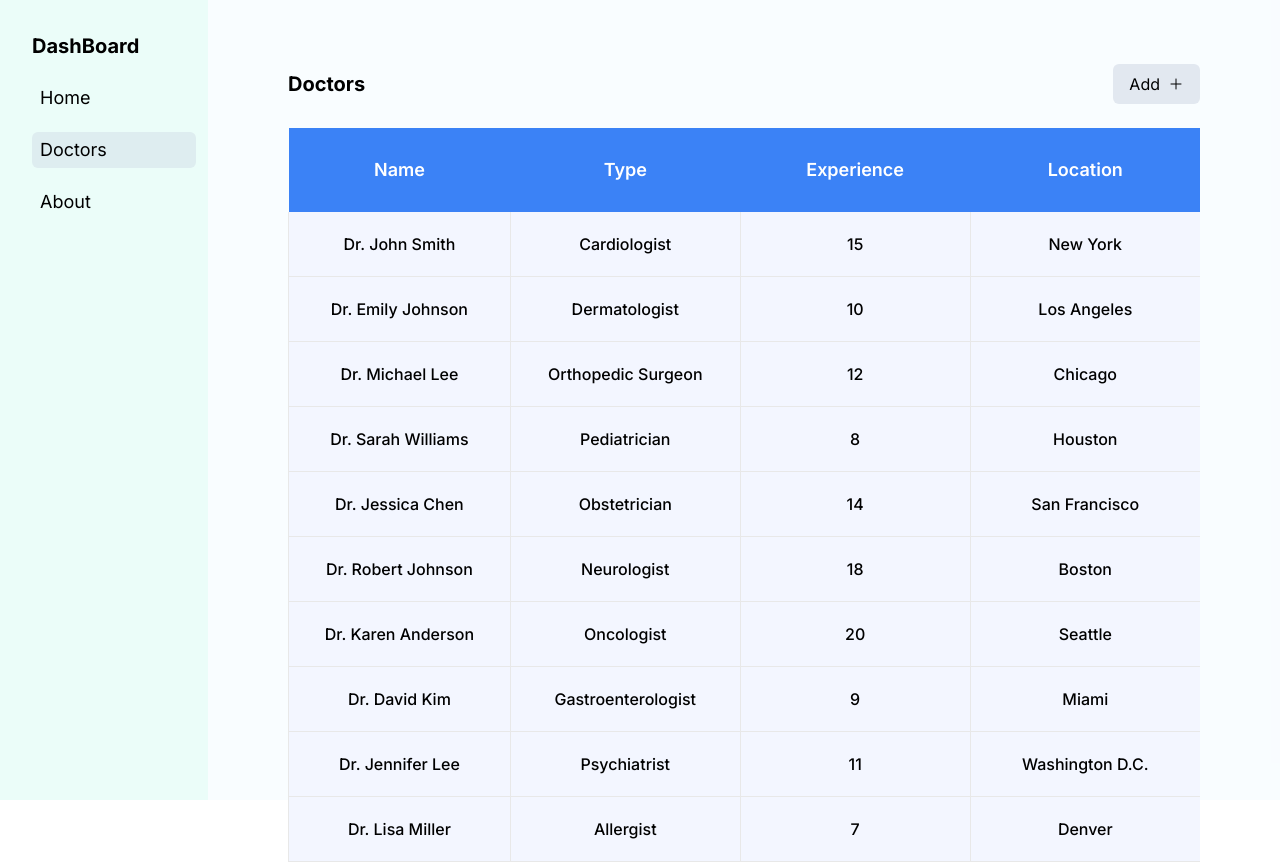
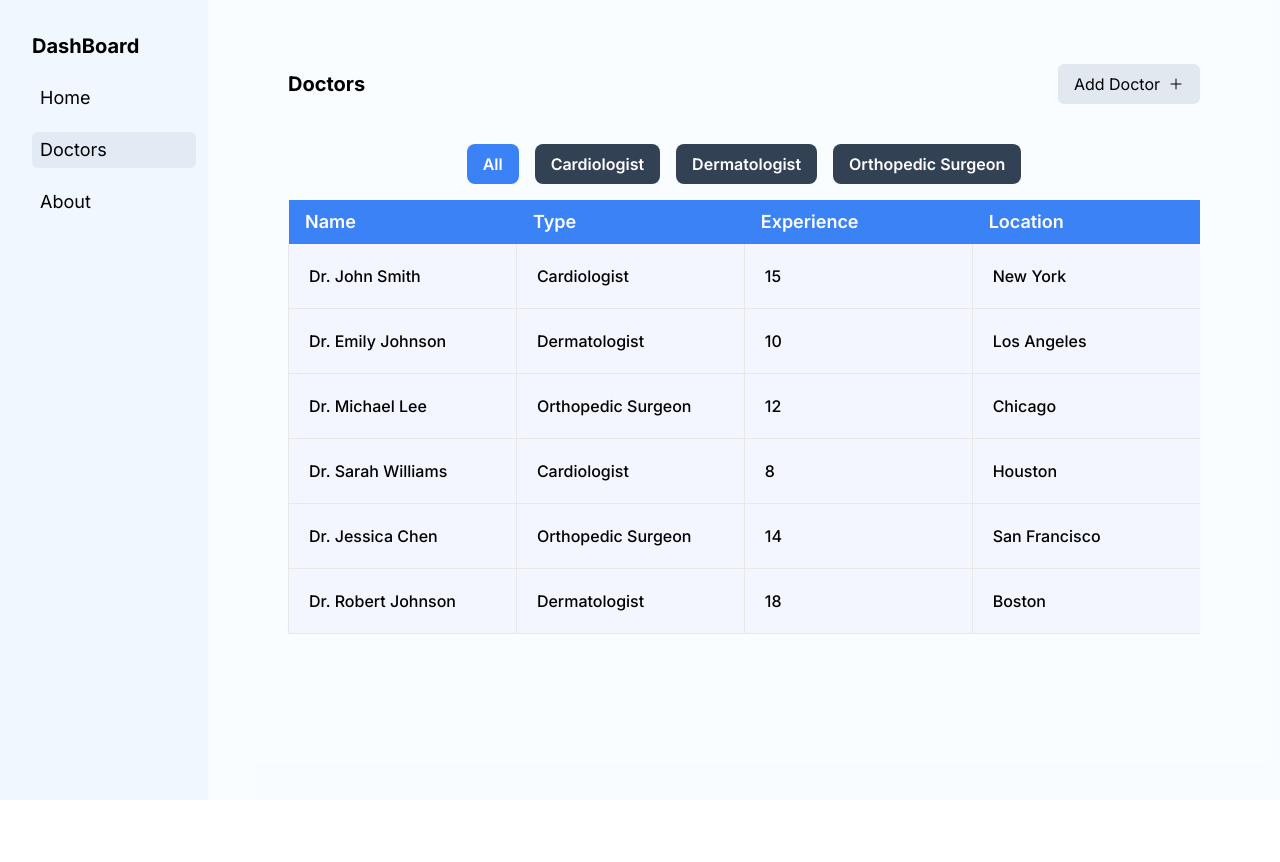
Before and after one commit to Imran-A-K/demo-dashboard-next.js, a Next.js app: page /doctors in a window 1280 px wide. After the commit the page ends 800 px from the top, so only its background shows below. Built offline with nearby package versions, Linux system fonts and the light colour scheme.

Commit message:
completed tab functionality

```diff
--- a/app/(with-layout)/doctors/page.jsx
+++ b/app/(with-layout)/doctors/page.jsx
@@ -1,7 +1,10 @@
 "use client";
+import Table from "@/components/Table/Table";
+import Tabs from "@/components/Tabs/Tabs";
 import TitleSectionWithButton from "@/components/TitleSectionWithButton/TitleSectionWithButton";
+import { useEffect, useState } from "react";
 
-function page() {
+function Doctors() {
   const doctors = [
     {
       id: 1,
@@ -27,128 +30,75 @@ function page() {
     {
       id: 4,
       name: "Dr. Sarah Williams",
-      type: "Pediatrician",
+      type: "Cardiologist",
       experience: 8,
       location: "Houston",
     },
     {
       id: 5,
       name: "Dr. Jessica Chen",
-      type: "Obstetrician",
+      type: "Orthopedic Surgeon",
       experience: 14,
       location: "San Francisco",
     },
     {
       id: 6,
       name: "Dr. Robert Johnson",
-      type: "Neurologist",
+      type: "Dermatologist",
       experience: 18,
       location: "Boston",
     },
-    {
-      id: 7,
-      name: "Dr. Karen Anderson",
-      type: "Oncologist",
-      experience: 20,
-      location: "Seattle",
-    },
-    {
-      id: 8,
-      name: "Dr. David Kim",
-      type: "Gastroenterologist",
-      experience: 9,
-      location: "Miami",
-    },
-    {
-      id: 9,
-      name: "Dr. Jennifer Lee",
-      type: "Psychiatrist",
-      experience: 11,
-      location: "Washington D.C.",
-    },
-    {
-      id: 10,
-      name: "Dr. Lisa Miller",
-      type: "Allergist",
-      experience: 7,
-      location: "Denver",
-    },
+    // {
+    //   id: 7,
+    //   name: "Dr. Karen Anderson",
+    //   type: "Oncologist",
+    //   experience: 20,
+    //   location: "Seattle",
+    // },
+    // {
+    //   id: 8,
+    //   name: "Dr. David Kim",
+    //   type: "Gastroenterologist",
+    //   experience: 9,
+    //   location: "Miami",
+    // },
+    // {
+    //   id: 9,
+    //   name: "Dr. Jennifer Lee",
+    //   type: "Psychiatrist",
+    //   experience: 11,
+    //   location: "Washington D.C.",
+    // },
+    // {
+    //   id: 10,
+    //   name: "Dr. Lisa Miller",
+    //   type: "Allergist",
+    //   experience: 7,
+    //   location: "Denver",
+    // },
   ];
   const doctorTypes = [
     "All",
     ...doctors.slice(0, 3).map((doctor) => doctor.type),
   ];
 
-  // console.log("🚀 ~ file: page.jsx:78 ~ page ~ doctorTypes:", doctorTypes);
-
-  const TdStyle = {
-    ThStyle: `w-1/6 min-w-[160px] border-l border-transparent py-4 px-3 text-lg font-semibold text-white lg:py-7 lg:px-4`,
-    TdStyle: `border-b border-l border-[#E8E8E8] bg-[#F3F6FF] py-5 px-2 text-center text-base font-medium text-dark`,
-    TdButton: `inline-block px-6 py-2 border rounded border-primary text-primary hover:bg-primary hover:text-white`,
-  };
-
-  const Table = () => {
-    return (
-      <section className="">
-        <div className="">
-          <div className="flex flex-wrap">
-            <div className="w-full ">
-              <div className="max-w-full overflow-x-auto">
-                <table className="w-full table-auto">
-                  <thead className="text-center bg-blue-500">
-                    <tr>
-                      <th className="w-1/6 border-l border-transparent py-2 px-3 text-lg font-semibold text-white lg:py-2 lg:px-4">
-                        {" "}
-                        Name{" "}
-                      </th>
-                      <th className="w-1/6 min-w-[160px] border-l border-transparent py-2 px-3 text-lg font-semibold text-white lg:py-7 lg:px-4">
-                        {" "}
-                        Type{" "}
-                      </th>
-                      <th className="w-1/6 min-w-[160px] border-l border-transparent py-2 px-3 text-lg font-semibold text-white lg:py-7 lg:px-4">
-                        {" "}
-                        Experience{" "}
-                      </th>
-                      <th className="w-1/6 min-w-[160px] border-l border-transparent py-2 px-3 text-lg font-semibold text-white lg:py-7 lg:px-4">
-                        {" "}
-                        Location{" "}
-                      </th>
-                    </tr>
-                  </thead>
-
-                  <tbody>
-                    {doctors.map((doctor) => (
-                      <tr key={doctor.id} className="text-center">
-                        <td className="border-b border-l border-[#E8E8E8] bg-[#F3F6FF] py-5 px-2 text-center text-base font-medium text-dark">
-                          {doctor.name}
-                        </td>
-                        <td className="border-b border-l border-[#E8E8E8] bg-[#F3F6FF] py-5 px-2 text-center text-base font-medium text-dark">
-                          {doctor.type}
-                        </td>
-                        <td className="border-b border-l border-[#E8E8E8] bg-[#F3F6FF] py-5 px-2 text-center text-base font-medium text-dark">
-                          {doctor.experience}
-                        </td>
-                        <td className="border-b border-l border-[#E8E8E8] bg-[#F3F6FF] py-5 px-2 text-center text-base font-medium text-dark">
-                          {doctor.location}
-                        </td>
-                      </tr>
-                    ))}
-                  </tbody>
-                </table>
-              </div>
-            </div>
-          </div>
-        </div>
-      </section>
-    );
-  };
+  const [activeTab, setActiveTab] = useState(doctorTypes[0]);
+  const [filteredData, setFilteredData] = useState([...doctors]);
 
   return (
     <section className="px-10">
       <TitleSectionWithButton />
-      <Table />
+      <Tabs
+        activeTab={activeTab}
+        setActiveTab={setActiveTab}
+        tabs={doctorTypes}
+        filteredData={filteredData}
+        setFilteredData={setFilteredData}
+        doctors={doctors}
+      />
+      <Table tableData={filteredData} doctors={doctors} />
     </section>
   );
 }
 
-export default page;
+export default Doctors;
--- a/components/LeftSideBar/LeftSideBar.jsx
+++ b/components/LeftSideBar/LeftSideBar.jsx
@@ -18,7 +18,7 @@ function LeftSideBar() {
     </>
   );
   return (
-    <section className="w-full md:w-52 bg-teal-100/40 fixed top-0 bottom-0 p-3">
+    <section className="w-full md:w-52 bg-blue-100/40 fixed top-0 bottom-0 p-3">
       <div className="py-5 pl-5 font-bold text-xl">DashBoard</div>
       <nav>
         <ul className="flex flex-col gap-4 pl-5 w-full text-lg">
--- a/components/Table/Table.jsx
+++ b/components/Table/Table.jsx
@@ -1,55 +1,44 @@
 "use client";
 
-import TableHeadings from "./TableHeadings";
+function Table({ tableData, doctors }) {
+  const tableHeadings = Object.keys(doctors[0])?.filter(
+    (keepFields) => keepFields !== "id"
+  );
+  //   console.log(tableHeadings);
 
-function Table({ tableData, tableHeadingType }) {
-  const tableHeadings = [
-    "All",
-    ...tableData.slice(0, 3).map((data) => tableData[tableHeadingType]),
-  ];
   return (
-    <section className="">
-      <div className="">
+    <article className="">
       <div className="flex flex-wrap">
         <div className="w-full ">
           <div className="max-w-full overflow-x-auto">
-              <table className="w-full table-auto">
-                <thead className="text-center bg-blue-500">
+            <table className="w-full table-auto text-left">
+              <thead className=" bg-blue-500">
                 <tr>
-                    <th className="w-1/6 border-l border-transparent py-2 px-3 text-lg font-semibold text-white lg:py-2 lg:px-4">
-                      {" "}
-                      Name{" "}
+                  {tableHeadings.map((heading, index) => (
+                    <th
+                      key={index}
+                      className="w-1/6 capitalize border-l border-transparent py-2 px-3 text-lg font-semibold text-white lg:py-2 lg:px-4"
+                    >
+                      {heading}
                     </th>
-                    <th className="w-1/6 min-w-[160px] border-l border-transparent py-2 px-3 text-lg font-semibold text-white lg:py-7 lg:px-4">
-                      {" "}
-                      Type{" "}
-                    </th>
-                    <th className="w-1/6 min-w-[160px] border-l border-transparent py-2 px-3 text-lg font-semibold text-white lg:py-7 lg:px-4">
-                      {" "}
-                      Experience{" "}
-                    </th>
-                    <th className="w-1/6 min-w-[160px] border-l border-transparent py-2 px-3 text-lg font-semibold text-white lg:py-7 lg:px-4">
-                      {" "}
-                      Location{" "}
-                    </th>
+                  ))}
                 </tr>
-                  <TableHeadings tableHeadings={tableHeadings} />
               </thead>
 
               <tbody>
-                  {doctors.map((doctor) => (
-                    <tr key={doctor.id} className="text-center">
-                      <td className="border-b border-l border-[#E8E8E8] bg-[#F3F6FF] py-5 px-2 text-center text-base font-medium text-dark">
-                        {doctor.name}
+                {tableData.map((data) => (
+                  <tr key={data.id} className="text-left">
+                    <td className="border-b border-l border-[#E8E8E8] bg-[#F3F6FF] py-5 px-5 text-base font-medium text-dark">
+                      {data.name}
                     </td>
-                      <td className="border-b border-l border-[#E8E8E8] bg-[#F3F6FF] py-5 px-2 text-center text-base font-medium text-dark">
-                        {doctor.type}
+                    <td className="border-b border-l border-[#E8E8E8] bg-[#F3F6FF] py-5 px-5  text-base font-medium text-dark">
+                      {data.type}
                     </td>
-                      <td className="border-b border-l border-[#E8E8E8] bg-[#F3F6FF] py-5 px-2 text-center text-base font-medium text-dark">
-                        {doctor.experience}
+                    <td className="border-b border-l border-[#E8E8E8] bg-[#F3F6FF] py-5 px-5  text-base font-medium text-dark">
+                      {data.experience}
                     </td>
-                      <td className="border-b border-l border-[#E8E8E8] bg-[#F3F6FF] py-5 px-2 text-center text-base font-medium text-dark">
-                        {doctor.location}
+                    <td className="border-b border-l border-[#E8E8E8] bg-[#F3F6FF] py-5 px-5  text-base font-medium text-dark">
+                      {data.location}
                     </td>
                   </tr>
                 ))}
@@ -58,8 +47,7 @@ function Table({ tableData, tableHeadingType }) {
           </div>
         </div>
       </div>
-      </div>
-    </section>
+    </article>
   );
 }
 
--- /dev/null
+++ b/components/Tabs/Tabs.jsx
@@ -0,0 +1,41 @@
+"use client";
+function Tabs({
+  activeTab,
+  setActiveTab,
+  tabs,
+  filteredData,
+  setFilteredData,
+  doctors,
+}) {
+  const changeTab = (type) => {
+    setActiveTab(type);
+
+    if (type === "All") {
+      setFilteredData(doctors);
+    } else {
+      const filtered = doctors.filter((doctor) => doctor.type === type);
+      setFilteredData(filtered);
+    }
+  };
+  return (
+    <article className="py-4">
+      <div className="flex gap-4 justify-center">
+        {tabs.map((tab) => (
+          <button
+            key={tab}
+            className={`px-4 py-2 font-semibold rounded-lg text-white hover:bg-blue-500 transition-colors duration-200 ${
+              activeTab === tab ? "bg-blue-500 " : "bg-slate-700"
+            }`}
+            onClick={() => {
+              changeTab(tab);
+            }}
+          >
+            {tab}
+          </button>
+        ))}
+      </div>
+    </article>
+  );
+}
+
+export default Tabs;
--- a/components/TitleSectionWithButton/TitleSectionWithButton.jsx
+++ b/components/TitleSectionWithButton/TitleSectionWithButton.jsx
@@ -5,8 +5,8 @@ function TitleSectionWithButton({}) {
   return (
     <div className="flex justify-between items-center py-6">
       <h1 className="font-bold text-xl">Doctors</h1>
-      <button className="flex items-center gap-2 bg-slate-200 rounded-md px-4 py-2">
-        Add {PlusIcon}
+      <button className="flex items-center gap-2 hover:bg-blue-500 hover:text-white transition-colors duration-200 bg-slate-200 rounded-md px-4 py-2">
+        Add Doctor {PlusIcon}
       </button>
     </div>
   );
```
Also changed, not shown: components/Table/TableRowData.jsx (added, +20 -0 lines). Lines whose indentation alone changed are shown as unchanged.
